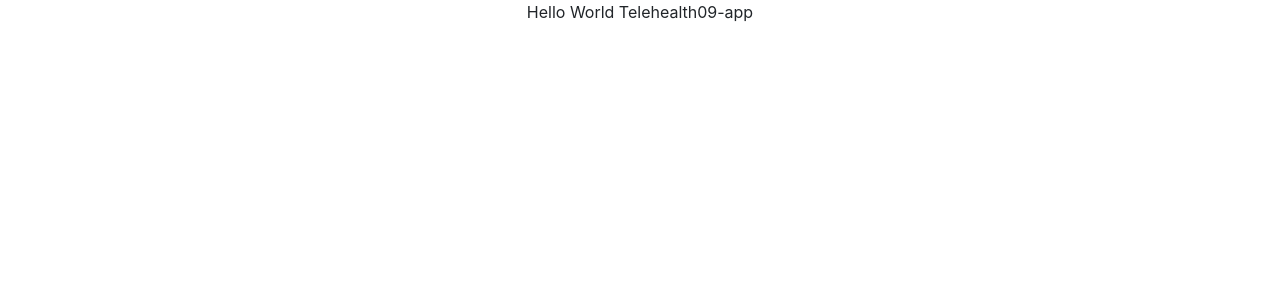
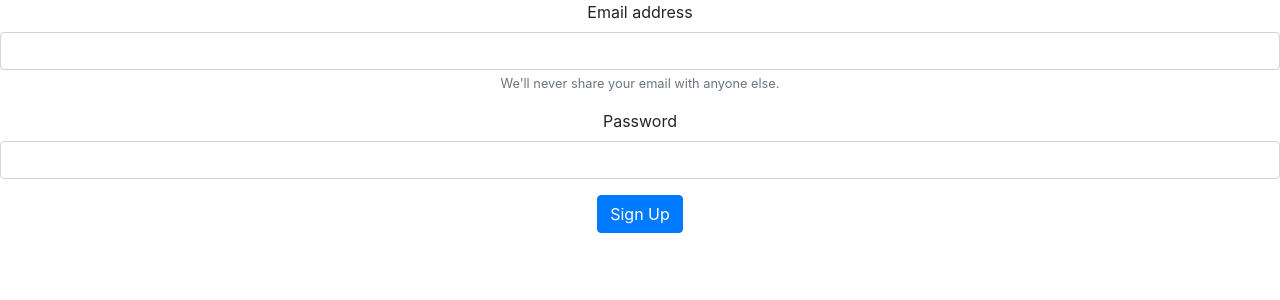
Before and after one commit to shenowen/telehealth09-app, a React (Create React App) app: page /signup in a window 1280 px wide. Shown: the top 300 px of the page. Built offline with nearby package versions, Linux system fonts and the light colour scheme.

Commit message:
Added routing, not done with login/signup pages

```diff
--- a/package.json
+++ b/package.json
@@ -9,6 +9,7 @@
     "firebase": "^7.15.4",
     "react": "^16.13.1",
     "react-dom": "^16.13.1",
+    "react-router-dom": "^5.2.0",
     "react-scripts": "3.4.1"
   },
   "scripts": {
--- a/src/App.js
+++ b/src/App.js
@@ -1,12 +1,21 @@
 import React from 'react';
 import './App.css';
+import { BrowserRouter as Router, Switch, Route } from "react-router-dom";
+import Login from './Components/Login.js';
+import Signup from './Components/Signup.js';
+import Home from './Components/Home.js';
 
-function App() {
+export default function App() {
   return (
-    <div className="App">
-      Hello World Telehealth09-app
-    </div>
+    <Router>
+      <div className="App">
+        <Switch>
+          <Route exact path="/" component={Home} />
+          <Route path="/login" component={Login} />
+          <Route path="/signup" component={Signup} />
+        </Switch>
+      </div>
+    </Router>
+
   );
 }
-
-export default App;
--- /dev/null
+++ b/src/Components/Home.js
@@ -0,0 +1,10 @@
+import React from 'react';
+import '../App.css';
+
+export default function Home(){
+    return(
+        <div>
+            Hello World Telehealth09-app! This is the home/landing page.
+        </div>
+    );
+}
--- /dev/null
+++ b/src/Components/Login.js
@@ -0,0 +1,22 @@
+import React from 'react';
+import '../App.css';
+
+export default function Login(){
+    return(
+        <div>
+            <form class="form-signin">
+                <h1 class="h3 mb-3 font-weight-normal">Please sign in</h1>
+                <label for="inputEmail" class="sr-only">Email address</label>
+                <input type="email" id="inputEmail" class="form-control" placeholder="Email address" required autofocus/>
+                <label for="inputPassword" class="sr-only">Password</label>
+                <input type="password" id="inputPassword" class="form-control" placeholder="Password" required/>
+                <div class="checkbox mb-3">
+                    <label>
+                    <input type="checkbox" value="remember-me"/> Remember me
+                    </label>
+                </div>
+                <button class="btn btn-lg btn-primary btn-block" type="submit">Sign in</button>
+            </form>
+        </div>
+    );
+}
--- /dev/null
+++ b/src/Components/Signup.js
@@ -0,0 +1,21 @@
+import React from 'react';
+import '../App.css';
+
+export default function Login(){
+    return(
+        <div>
+            <form>
+                <div class="form-group">
+                    <label for="exampleInputEmail1">Email address</label>
+                    <input type="email" class="form-control form-control-md" id="exampleInputEmail1" aria-describedby="emailHelp"/>
+                    <small id="emailHelp" class="form-text text-muted">We'll never share your email with anyone else.</small>
+                </div>
+                <div class="form-group">
+                    <label for="exampleInputPassword1">Password</label>
+                    <input type="password" class="form-control" id="exampleInputPassword1"/>
+                </div>
+                <button type="submit" class="btn btn-primary">Sign Up</button>
+            </form>
+        </div>
+    );
+}
--- a/src/firebase.js
+++ b/src/firebase.js
@@ -1,4 +1,5 @@
 import * as firebase from 'firebase';
+import "firebase/auth";
 
 var firebaseConfig = {
     apiKey: "AIzaSyBSwh2D0CVgRH2xnI7_2Q1RsPTjWah1wjE",
@@ -9,6 +10,7 @@ var firebaseConfig = {
     messagingSenderId: "452490710426",
     appId: "1:452490710426:web:1dbe2d7c232641cbe6fe23"
   };
+
   // Initialize Firebase
   firebase.initializeApp(firebaseConfig);
 
```
Also changed, not shown: 1 other file (tests, documents, lock files or other folders).
